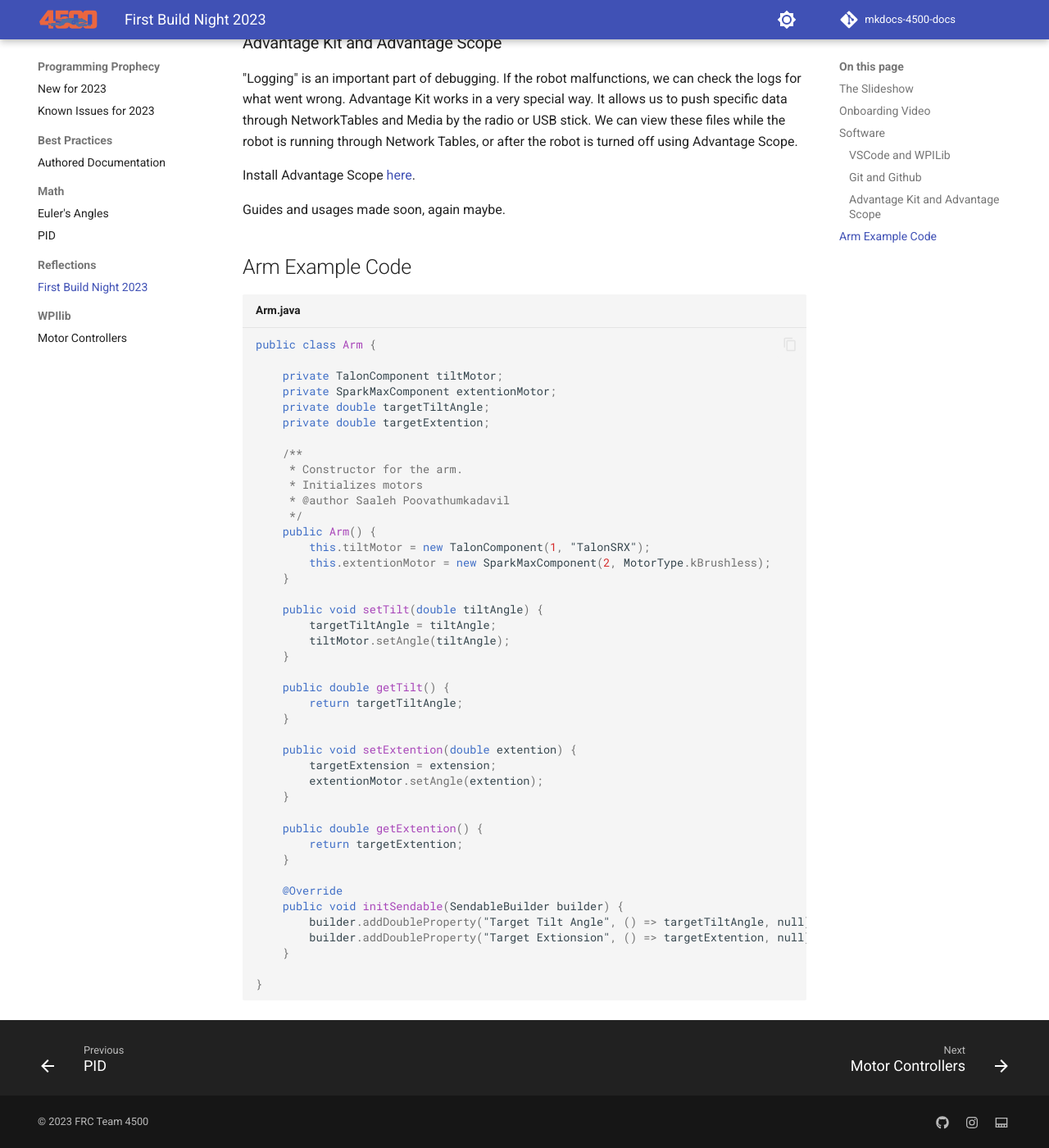
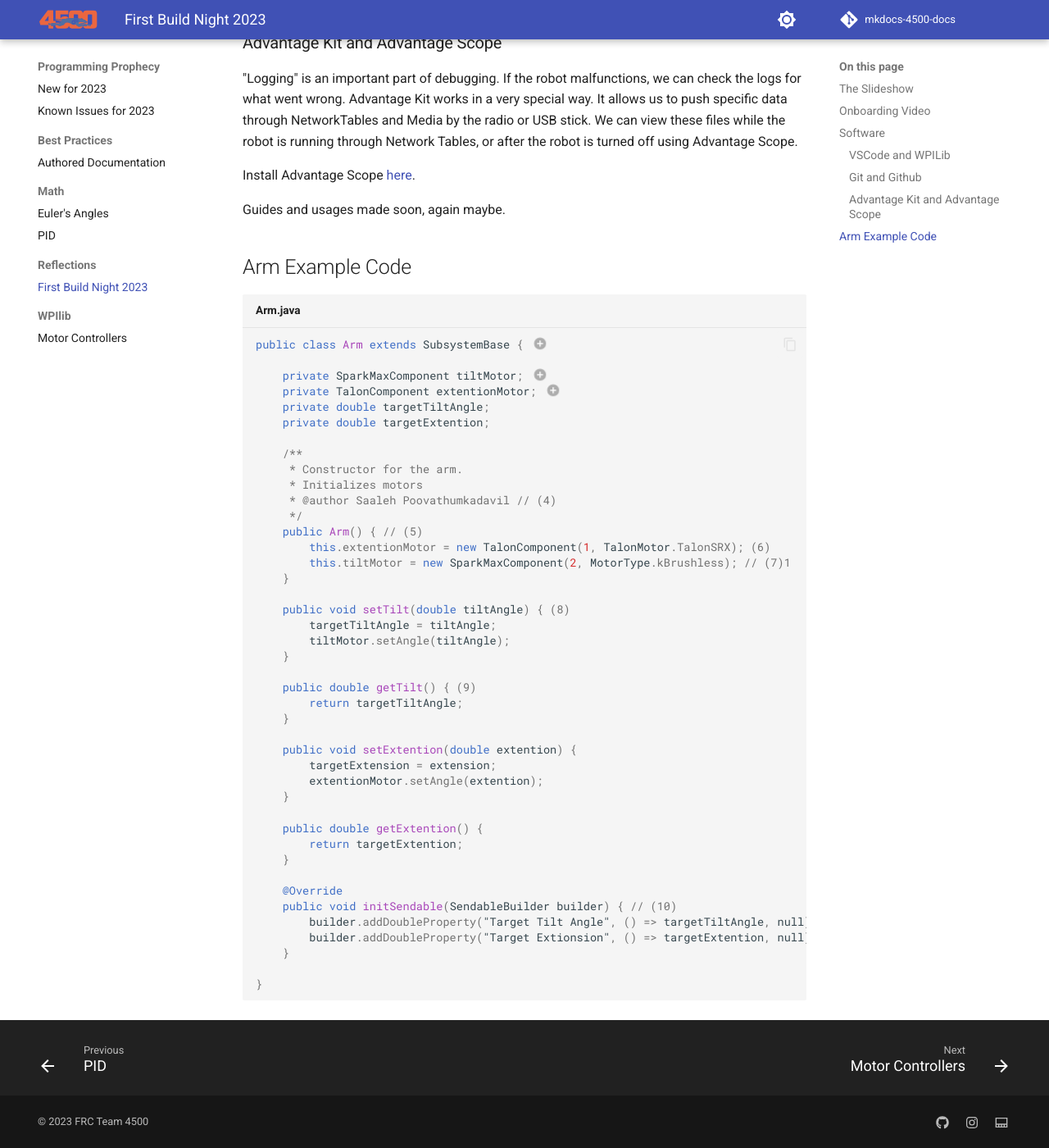
Before and after one commit to FRCTeam4500/mkdocs-4500-docs, an MkDocs documentation site: the page built from docs/Programming Prophecy/Reflections/Build Night 9.28.md, in a window 1280 px wide and 1400 px high, scrolled down 741 px. Shown: the whole window at 82% size. Built offline with MkDocs 1.6.1 and Material for MkDocs 9.7.7, drawn with Linux system fonts in a browser that asks for light colours; comment, search, counter and statistics services are not loaded; some of the changed lines change nothing that is shown.

Commit message:
partway through buildnight updates

````diff
--- a/docs/Programming Prophecy/Reflections/Build Night 9.28.md
+++ b/docs/Programming Prophecy/Reflections/Build Night 9.28.md
@@ -32,29 +32,29 @@ Guides and usages made soon, again maybe.
 ## Arm Example Code
 
 ```java title="Arm.java"
-public class Arm {
+public class Arm extends SubsystemBase { // Creates an Arm Class (1)!
 
-    private TalonComponent tiltMotor;
-    private SparkMaxComponent extentionMotor;
+    private SparkMaxComponent tiltMotor; // Declares a tiltMotor of the TalonComponent class (2)!
+    private TalonComponent extentionMotor; // Declares an extentionMotor of the SparkMaxComponent Class (3)!
     private double targetTiltAngle;
     private double targetExtention;
 
     /**
      * Constructor for the arm.
      * Initializes motors
-     * @author Saaleh Poovathumkadavil
+     * @author Saaleh Poovathumkadavil // (4)
      */
-    public Arm() {
-        this.tiltMotor = new TalonComponent(1, "TalonSRX");
-        this.extentionMotor = new SparkMaxComponent(2, MotorType.kBrushless);
+    public Arm() { // (5)
+        this.extentionMotor = new TalonComponent(1, TalonMotor.TalonSRX); // (6)!
+        this.tiltMotor = new SparkMaxComponent(2, MotorType.kBrushless); // (7)1
     }
 
-    public void setTilt(double tiltAngle) {
+    public void setTilt(double tiltAngle) { // (8)!
         targetTiltAngle = tiltAngle;
         tiltMotor.setAngle(tiltAngle);
     }
 
-    public double getTilt() {
+    public double getTilt() { // (9)!
         return targetTiltAngle;
     }
 
@@ -68,10 +68,26 @@ public class Arm {
     }
 
     @Override
-    public void initSendable(SendableBuilder builder) {
-        builder.addDoubleProperty("Target Tilt Angle", () => targetTiltAngle, null);
+    public void initSendable(SendableBuilder builder) { // (10)
+        builder.addDoubleProperty("Target Tilt Angle", () => targetTiltAngle, null); // (11)!
         builder.addDoubleProperty("Target Extionsion", () => targetExtention, null);
     }
 
 }
 ```
+
+1.  In this case, we are creating a Arm Subsystem.
+    The `SubsystemBase` is a class provided by WPILib that we can extend.
+    By doing so, we can ensure that the `Arm` Class has every attribute and method
+    of the `SubsystemBase` class.
+
+2.  The 2023 Robot, Dwayne The Bot Johnson, uses a NEO motor for Tilt.
+    This motor is controlled by a Spark Max motor controller.
+    Our implementation of this is in the file `SparkMaxComponent`
+    which extends `CANSparkMax`
+
+3.  The 2023 Robot, Dwayne The Bot Johnson, uses a 775pro motor for Tilt.
+    This motor is controlled by a Talon SRX controller.
+    Our implementation of this is in the file `TalonComponent`
+    which extends `BaseTalon`. This can translate to Talon FX Controllers as well,
+    needs specification in TalonMotor enum.
--- a/mkdocs.yml
+++ b/mkdocs.yml
@@ -18,6 +18,7 @@ theme:
     - search.highlight
     - content.tabs.link
     - content.code.annotation
+    - content.code.annotate
     - content.code.copy
   language: en
   palette:
````
